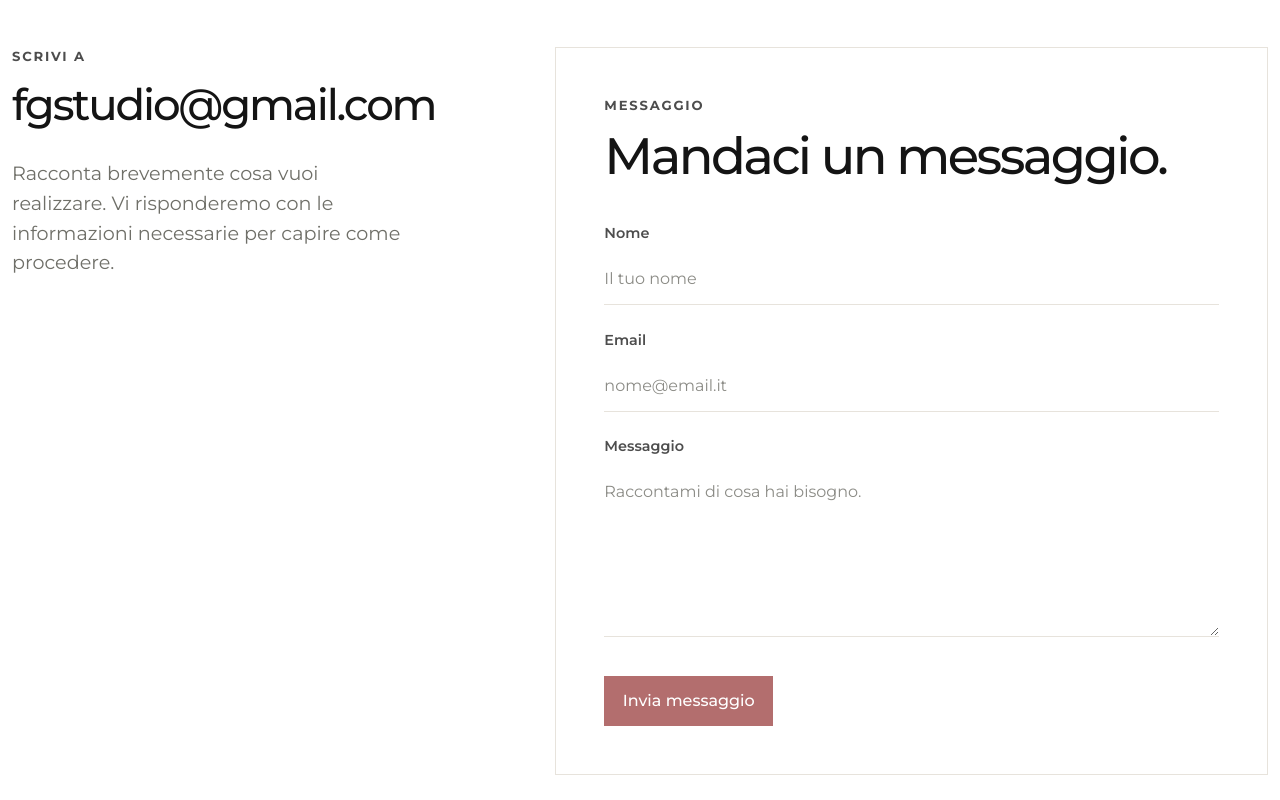
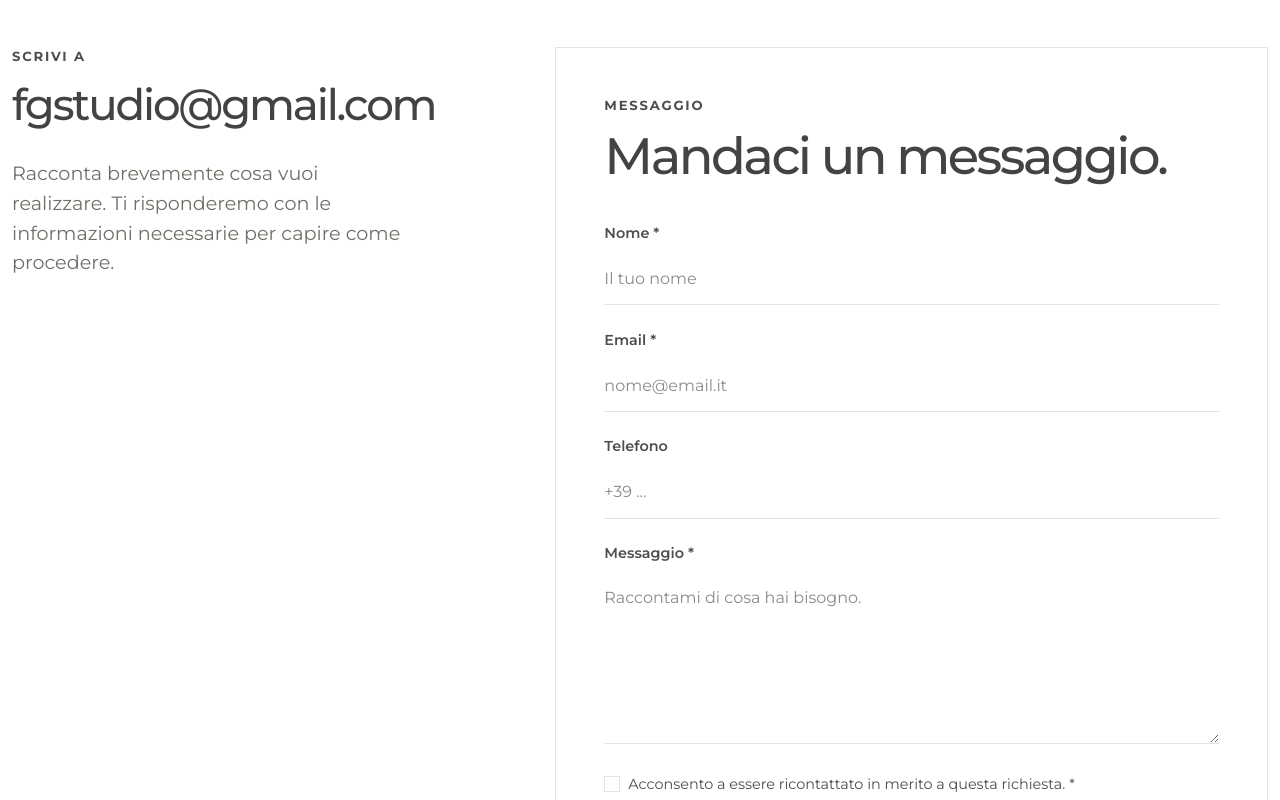
Before and after one commit to GiulioFardella/fgstudio1, a React (Create React App) app: page /contacts in a window 1280 px wide. Shown: the part 900-1700 px from the top of the page. Built offline with nearby package versions, Linux system fonts and the light colour scheme.

Commit message:
adds mods contact with form

```diff
--- a/src/App.css
+++ b/src/App.css
@@ -1,6 +1,6 @@
 :root {
   --bg: #ffffff;
-  --text: #141414;
+  --text: #181717cf;
   --muted: #6f6f68;
   --border: #e7e3dc;
   --prugna: #b36e6e;
--- /dev/null
+++ b/src/components/ContactForm.jsx
@@ -0,0 +1,119 @@
+import { useState } from "react";
+import { Form } from "react-bootstrap";
+
+function ContactForm() {
+  const [isSent, setIsSent] = useState(false);
+
+  function handleSubmit(event) {
+    event.preventDefault();
+
+    const form = event.currentTarget;
+
+    if (!form.checkValidity()) {
+      event.stopPropagation();
+      form.classList.add("was-validated");
+      return;
+    }
+
+    const formData = new FormData(form);
+    const honeypot = String(formData.get("website") || "").trim();
+
+    // Per ora non esiste ancora il backend.
+    // Quando sarà pronto, qui faremo POST /api/contact.
+    if (honeypot) {
+      form.reset();
+      form.classList.remove("was-validated");
+      return;
+    }
+
+    setIsSent(true);
+    form.reset();
+    form.classList.remove("was-validated");
+  }
+
+  return (
+    <Form noValidate className="contacts-form" onSubmit={handleSubmit}>
+      <div className="contacts-form__heading">
+        <p className="contacts-form__label">MESSAGGIO</p>
+        <h2>Mandaci un messaggio.</h2>
+      </div>
+
+      <div className="contacts-form__honeypot" aria-hidden="true">
+        <label htmlFor="website">Sito web</label>
+        <input
+          id="website"
+          type="text"
+          name="website"
+          tabIndex={-1}
+          autoComplete="off"
+        />
+      </div>
+
+      <Form.Group className="contacts-form__group" controlId="contact-name">
+        <Form.Label>Nome *</Form.Label>
+        <Form.Control
+          type="text"
+          name="name"
+          placeholder="Il tuo nome"
+          maxLength={120}
+          required
+        />
+      </Form.Group>
+
+      <Form.Group className="contacts-form__group" controlId="contact-email">
+        <Form.Label>Email *</Form.Label>
+        <Form.Control
+          type="email"
+          name="email"
+          placeholder="nome@email.it"
+          maxLength={254}
+          required
+        />
+      </Form.Group>
+
+      <Form.Group className="contacts-form__group" controlId="contact-phone">
+        <Form.Label>Telefono</Form.Label>
+        <Form.Control
+          type="tel"
+          name="phone"
+          placeholder="+39 ..."
+          maxLength={50}
+        />
+      </Form.Group>
+
+      <Form.Group className="contacts-form__group" controlId="contact-message">
+        <Form.Label>Messaggio *</Form.Label>
+        <Form.Control
+          as="textarea"
+          name="message"
+          rows={6}
+          placeholder="Raccontami di cosa hai bisogno."
+          maxLength={4000}
+          required
+        />
+      </Form.Group>
+
+      <Form.Check
+        className="contacts-form__check"
+        id="contact-consent"
+        name="consent"
+        type="checkbox"
+        label="Acconsento a essere ricontattato in merito a questa richiesta. *"
+        required
+      />
+
+      <button className="contacts-form__submit" type="submit">
+        Invia messaggio
+      </button>
+
+      {isSent && (
+        <p className="contacts-form__success" role="status">
+          Messaggio compilato correttamente. Il collegamento al backend verrà
+          aggiunto nella fase successiva.
+        </p>
+      )}
+    </Form>
+  );
+}
+
+export default ContactForm;
--- a/src/components/Footer.jsx
+++ b/src/components/Footer.jsx
@@ -37,7 +37,7 @@ function Footer() {
               Raccontami cosa vuoi costruire.
             </p>
 
-            <Link className="site-footer__cta" to="/preventivo">
+            <Link className="site-footer__cta" to="/form">
               Richiedi un preventivo
             </Link>
           </Col>
--- a/src/css/contacts.css
+++ b/src/css/contacts.css
@@ -199,3 +199,32 @@
     padding: 1.5rem;
   }
 }
+.contacts-form__honeypot {
+  position: absolute;
+  width: 1px;
+  height: 1px;
+  overflow: hidden;
+  clip: rect(0, 0, 0, 0);
+  white-space: nowrap;
+}
+
+.contacts-form__check {
+  margin-top: 1.75rem;
+}
+
+.contacts-form__check .form-check-input {
+  border-radius: 0;
+  border-color: var(--border);
+  box-shadow: none;
+}
+
+.contacts-form__check .form-check-input:checked {
+  border-color: var(--prugna);
+  background-color: var(--prugna);
+}
+
+.contacts-form__check .form-check-label {
+  color: var(--grigio);
+  font-size: 0.9rem;
+  line-height: 1.45;
+}
--- a/src/pages/Contacts.jsx
+++ b/src/pages/Contacts.jsx
@@ -1,16 +1,8 @@
-import { useState } from "react";
-import { Container, Row, Col, Form } from "react-bootstrap";
+import { Container, Row, Col } from "react-bootstrap";
+import ContactForm from "../components/ContactForm";
 import "../css/contacts.css";
 
 function Contacts() {
-  const [isSent, setIsSent] = useState(false);
-
-  function handleSubmit(event) {
-    event.preventDefault();
-    setIsSent(true);
-    event.currentTarget.reset();
-  }
-
   return (
     <main className="contacts-page">
       <section className="contacts-hero">
@@ -41,64 +33,14 @@ function Contacts() {
                 </a>
 
                 <p className="contacts-info__text">
-                  Racconta brevemente cosa vuoi realizzare. Vi risponderemo con
+                  Racconta brevemente cosa vuoi realizzare. Ti risponderemo con
                   le informazioni necessarie per capire come procedere.
                 </p>
               </div>
             </Col>
 
             <Col lg={7}>
-              <Form className="contacts-form" onSubmit={handleSubmit}>
-                <div className="contacts-form__heading">
-                  <p className="contacts-form__label">MESSAGGIO</p>
-                  <h2>Mandaci un messaggio.</h2>
-                </div>
-
-                <Form.Group className="contacts-form__group" controlId="name">
-                  <Form.Label>Nome</Form.Label>
-                  <Form.Control
-                    type="text"
-                    name="name"
-                    placeholder="Il tuo nome"
-                    required
-                  />
-                </Form.Group>
-
-                <Form.Group className="contacts-form__group" controlId="email">
-                  <Form.Label>Email</Form.Label>
-                  <Form.Control
-                    type="email"
-                    name="email"
-                    placeholder="nome@email.it"
-                    required
-                  />
-                </Form.Group>
-
-                <Form.Group
-                  className="contacts-form__group"
-                  controlId="message"
-                >
-                  <Form.Label>Messaggio</Form.Label>
-                  <Form.Control
-                    as="textarea"
-                    name="message"
-                    rows={6}
-                    placeholder="Raccontami di cosa hai bisogno."
-                    required
-                  />
-                </Form.Group>
-
-                <button className="contacts-form__submit" type="submit">
-                  Invia messaggio
-                </button>
-
-                {isSent && (
-                  <p className="contacts-form__success" role="status">
-                    Messaggio pronto. Per ora questa è una conferma frontend:
-                    il collegamento all’invio reale verrà aggiunto più avanti.
-                  </p>
-                )}
-              </Form>
+              <ContactForm />
             </Col>
           </Row>
         </Container>
```
Also changed, not shown: src/components/ConfirmModal.jsx (deleted), 1 other file (tests, documents, lock files or other folders).
